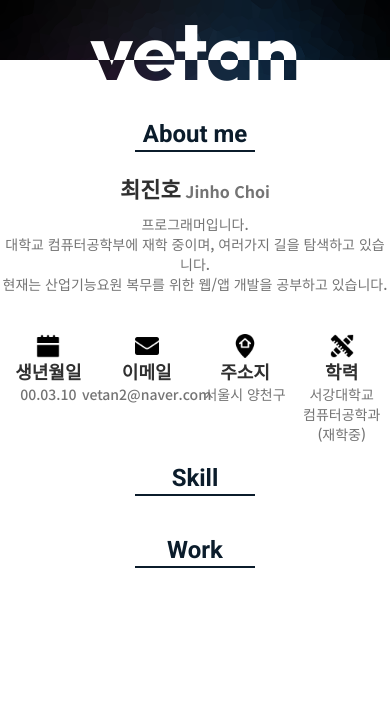
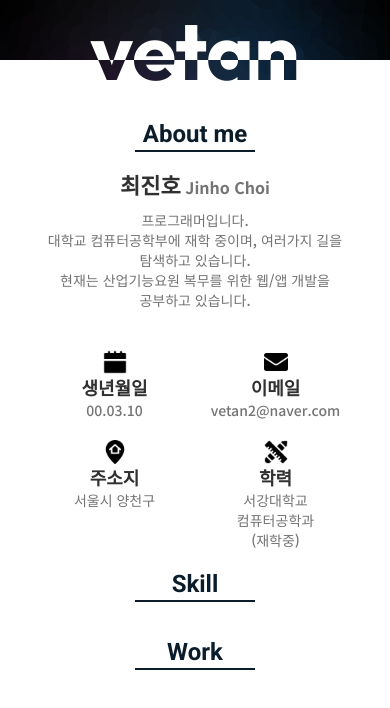
Before and after one commit to vetan2/portfolio, a plain HTML site: page index.html in a window 390 px wide. Drawn offline with Linux system fonts and the light colour scheme.

Commit message:
Update mobile layout

```diff
--- a/main.scss
+++ b/main.scss
@@ -125,6 +125,10 @@ section {
         max-width: 700px;
     }
 
+    @include mobile() {
+        width: 80%;
+    }
+
     .title {
         display: block;
         box-sizing: border-box;
@@ -149,7 +153,7 @@ section {
             height: 32px;
             font-size: 24px;
             border-bottom: 2px solid $title_color;
-            margin-bottom: 20px;
+            margin-bottom: 16px;
         }
     }
 }
@@ -224,6 +228,7 @@ section {
                 float: none;
                 text-align: center;
                 margin-top: 10px;
+                word-break: keep-all;
             }
         }
     }
@@ -239,6 +244,10 @@ section {
         }
 
         @include mobile() {
+            display: grid;
+            grid-template-columns: repeat(2, 1fr);
+            column-gap: 10px;
+            row-gap: 20px;
             margin-top: 40px;
         }
 
@@ -253,7 +262,9 @@ section {
             }
 
             @include mobile() {
-                width: 100px;
+                justify-self: center;
+                width: 0;
+                min-width: 100px;
             }
 
             .icon {
```
Also changed, not shown: main.css, 1 other file.
